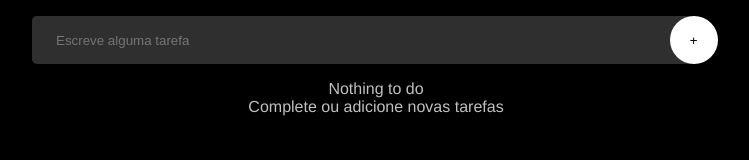
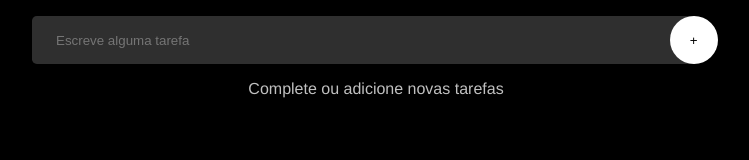
Before and after one commit to oliveirarogerio/TO-DO-List, a plain HTML site: page index.html in a window 1280 px wide. Shown: the whole page, without its empty margins (264-1013 px from the left). Drawn offline with Linux system fonts and the light colour scheme.

Commit message:
todolist

```diff
--- a/style.css
+++ b/style.css
@@ -6,7 +6,7 @@ body{
 
 header{
     padding: 1rem;
-    box-shadow: 0 2px 4px rgb(0, 0, 0);
+    box-shadow: 0 2px 4px   rgb(0, 0, 0);
     background: #000000;
 }
 
@@ -86,7 +86,7 @@ header button{
 
 
     #todo:empty:after{
-	content:"Nothing to do";
+	content:" ";
 }
 
 
```
